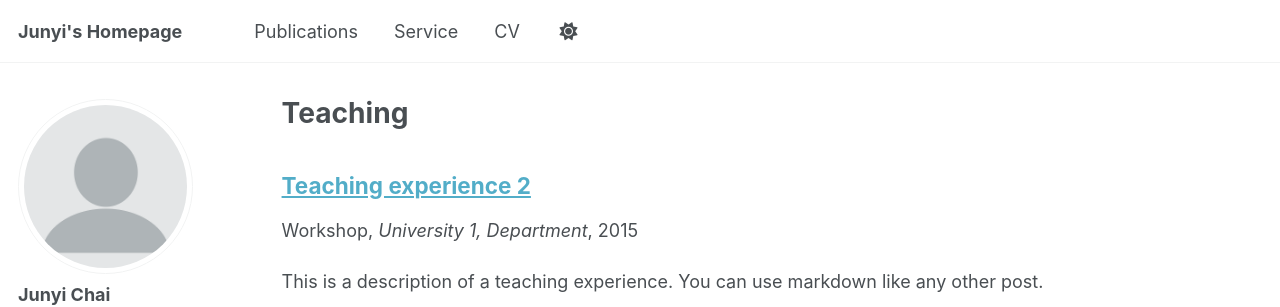
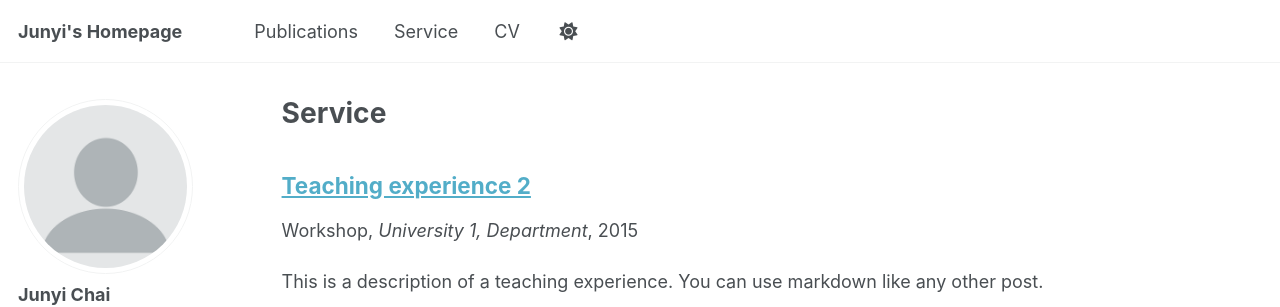
Before and after one commit to cjy24/cjy24.github.io, a Jekyll site: the page built from _pages/service.html, in a window 1280 px wide. Shown: the top 307 px of the page. Built offline with Jekyll 4.4.1, drawn with Linux system fonts in a browser that asks for light colours; some web fonts are replaced; a script that is not in the unit is left out.

Commit message:
Update and rename teaching.html to service.html

```diff
--- a/_pages/teaching.html
+++ b/_pages/service.html
@@ -1,7 +1,7 @@
 ---
 layout: archive
-title: "Teaching"
-permalink: /teaching/
+title: "Service"
+permalink: /service/
 author_profile: true
 ---
 
```
